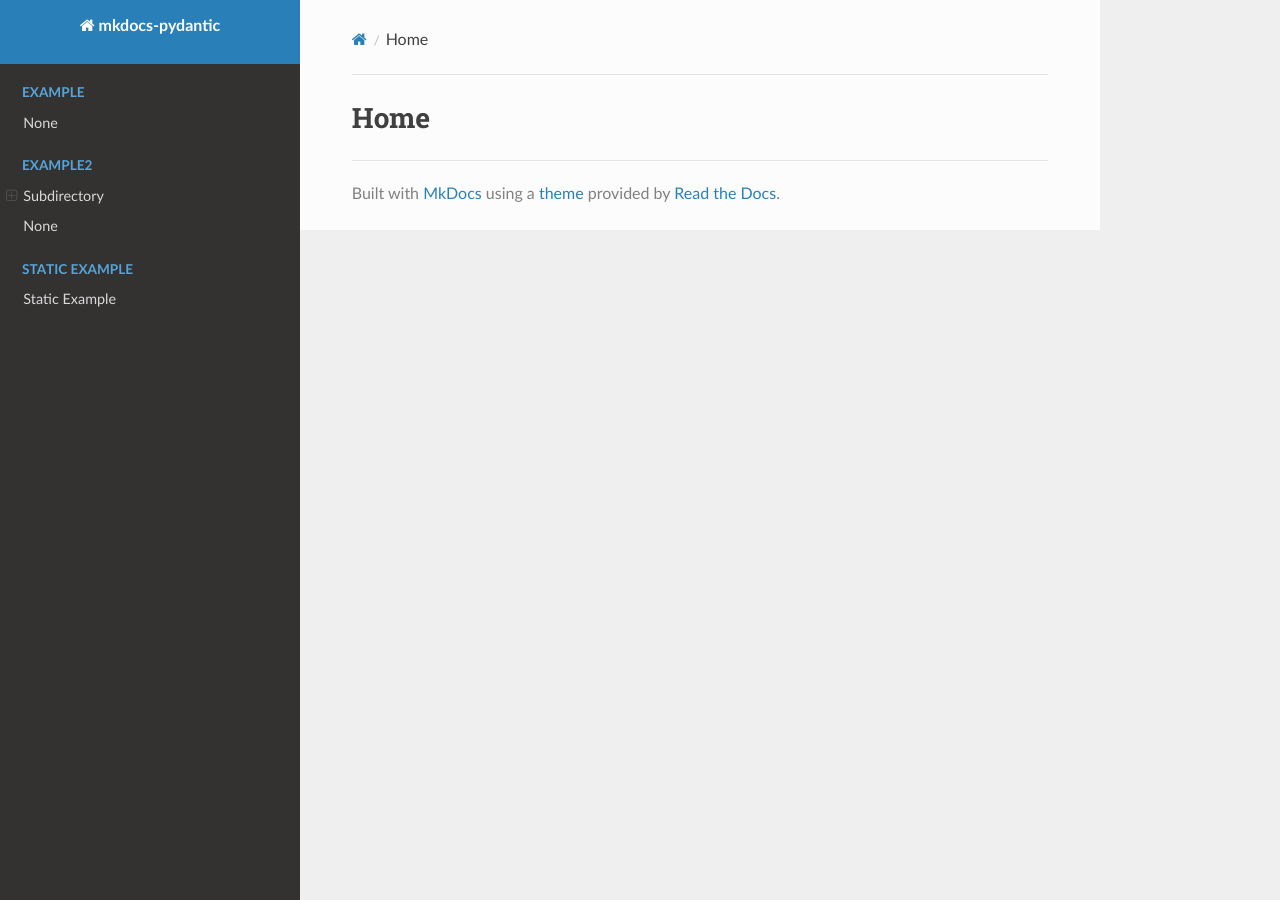
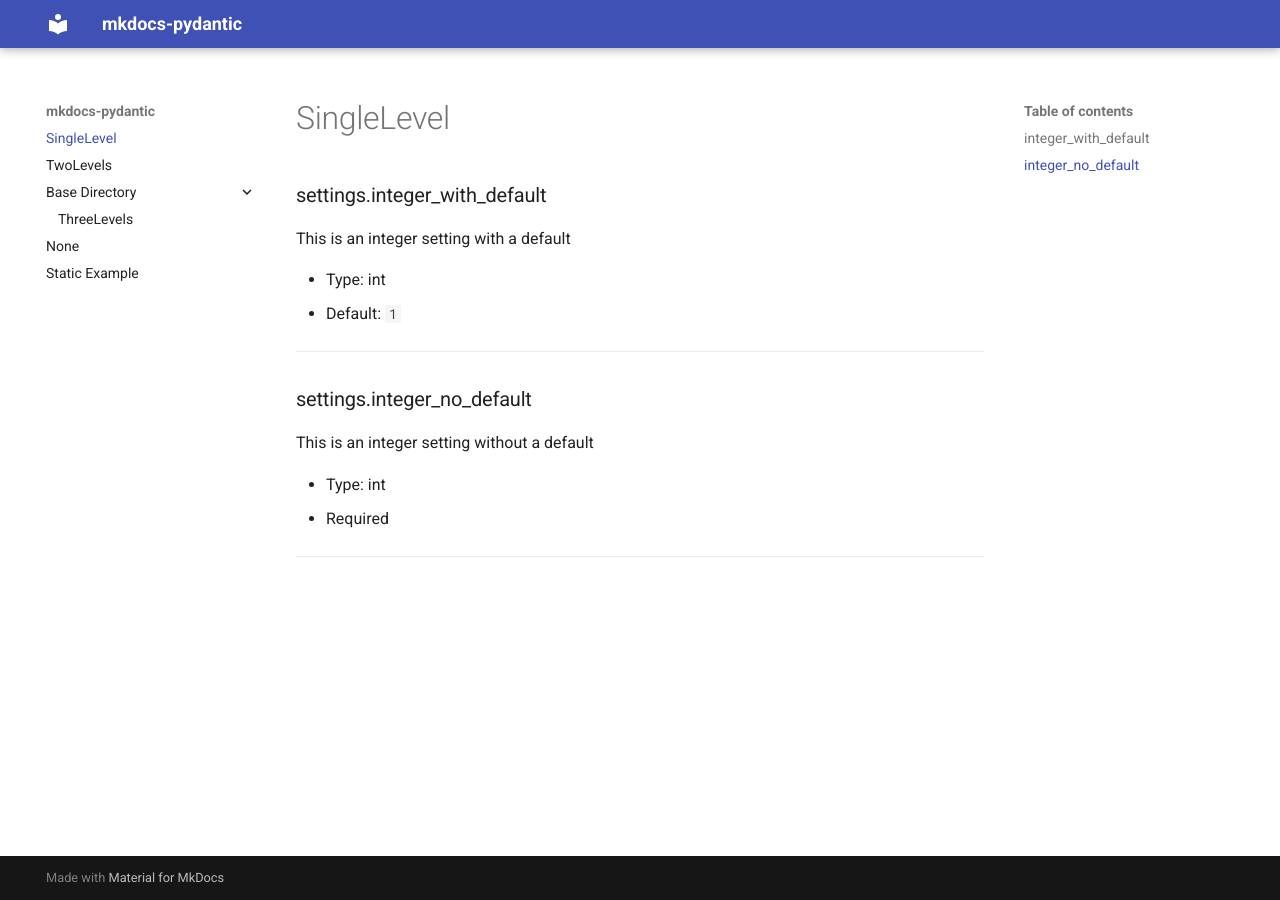
Before and after one commit to rhshadrach/mkdocs-pydantic, an MkDocs documentation site: the page built from docs/index.md, in a window 1280 px wide. Built offline with MkDocs 1.6.1 and Material for MkDocs 9.7.7, drawn with Linux system fonts in a browser that asks for light colours; nearby versions of some CDN libraries.

Commit message:
Improve nav

```diff
--- a/docs/index.md
+++ b/docs/index.md
@@ -1 +1,27 @@
-# Home
+# SingleLevel
+
+<div class="mkdocs-pydantic-field" markdown>
+
+### settings.integer_with_default { data-toc-label="integer_with_default" }
+
+This is an integer setting with a default
+
+- Type: int
+- Default: `1`
+
+</div>
+
+---
+
+<div class="mkdocs-pydantic-field" markdown>
+
+### settings.integer_no_default { data-toc-label="integer_no_default" }
+
+This is an integer setting without a default
+
+- Type: int
+- Required
+
+</div>
+
+---
--- a/mkdocs.yaml
+++ b/mkdocs.yaml
@@ -1,13 +1,15 @@
 site_name: mkdocs-pydantic
 theme:
-  name: readthedocs
+  name: material
+  features:
+    - navigation.indexes
+    - navigation.expand
 nav:
-  - Example:
-      - pydantic:::mkdocs_pydantic_examples.TwoLevels
-  - Example2:
-      - Subdirectory:
-        - pydantic:::mkdocs_pydantic_examples.ThreeLevels
-  - pydantic:::mkdocs_pydantic_examples.Single
+  - index.md
+  - TwoLevels: 'pydantic:::mkdocs_pydantic_examples.TwoLevels'
+  - Base Directory:
+      - ThreeLevels: 'pydantic:::mkdocs_pydantic_examples.ThreeLevels'
+  - pydantic:::mkdocs_pydantic_examples.SingleLevel
   - Static Example:
       - static/index.md
 
--- a/src/mkdocs_pydantic_examples/__init__.py
+++ b/src/mkdocs_pydantic_examples/__init__.py
@@ -1,5 +1,5 @@
-from mkdocs_pydantic_examples.single import Single
+from mkdocs_pydantic_examples.single import SingleLevel
 from mkdocs_pydantic_examples.three_levels import ThreeLevels
 from mkdocs_pydantic_examples.two_levels import TwoLevels
 
-__all__ = ['Single', 'TwoLevels', 'ThreeLevels']
+__all__ = ['SingleLevel', 'TwoLevels', 'ThreeLevels']
```
Also changed, not shown: 4 other files.
